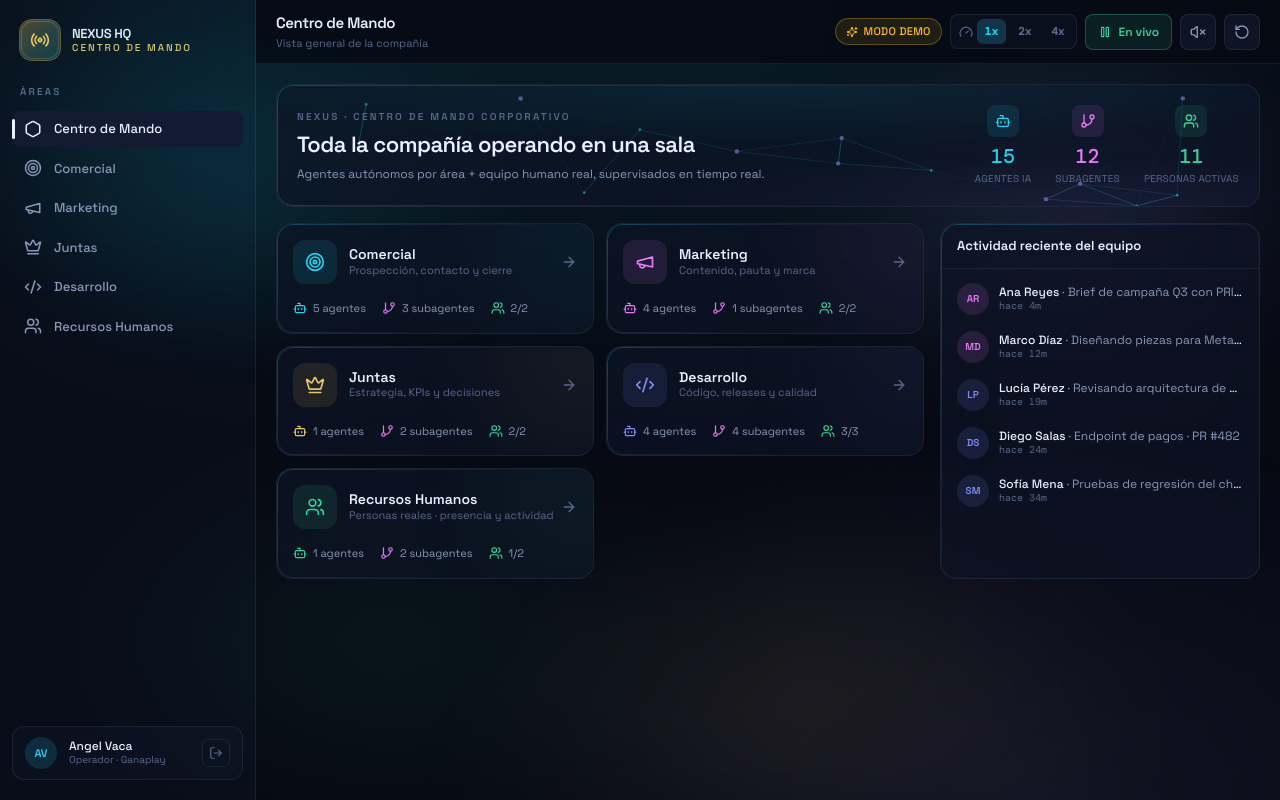
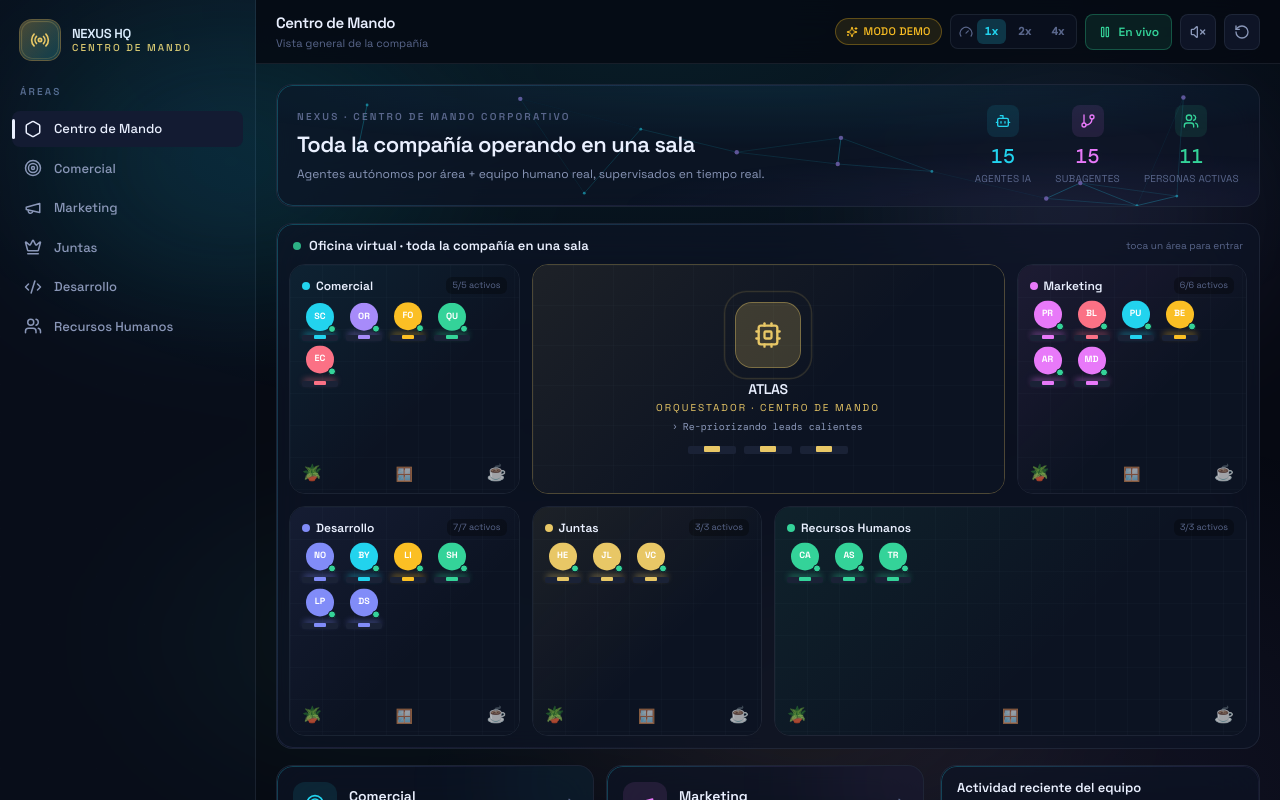
Before and after one commit to angelmarketingia-tech/director-ejecutivo-ai, a Next.js app: page / in a window 1280 px wide. Shown: the top 800 px of the page. Built offline with nearby package versions, Linux system fonts and the light colour scheme.

Commit message:
feat: OFICINA VIRTUAL interactiva en HQ — salas por area (Comercial/Marketing/Desarrollo/Directiva/RRHH) con escritorios y avatares (agentes+equipo) que trabajan; ATLAS en oficina central mas grande; click en sala -> entra al area

```diff
--- /dev/null
+++ b/components/office/OfficeMap.tsx
@@ -0,0 +1,173 @@
+"use client";
+
+import { useDeck } from "@/lib/store";
+import { AREA_BY_ID } from "@/lib/departments";
+import type { Area } from "@/lib/types";
+import { Cpu } from "lucide-react";
+
+/**
+ * Oficina virtual top-down e interactiva. Cada área es una sala con escritorios y
+ * avatares (agentes + equipo) que "trabajan". ATLAS (orquestador) en la oficina central,
+ * más grande. Click en una sala → entra a esa área.
+ */
+type Person = { key: string; label: string; color: string; working: boolean; tip: string };
+
+export function OfficeMap() {
+  const setArea = useDeck((s) => s.setArea);
+  const agents = useDeck((s) => s.agents);
+  const areaAgents = useDeck((s) => s.areaAgents);
+  const staff = useDeck((s) => s.staff);
+  const agentEnabled = useDeck((s) => s.agentEnabled);
+
+  const director = agents.find((a) => a.id === "director");
+
+  const commercial: Person[] = agents
+    .filter((a) => a.id !== "director")
+    .map((a) => ({ key: a.id, label: a.name, color: a.color, working: agentEnabled[a.id] !== false && a.status !== "idle", tip: `${a.name} · ${a.currentTask ?? a.role}` }));
+
+  function deptPeople(area: Exclude<Area, "hq">): Person[] {
+    const ags = (areaAgents[area] ?? []).map((a) => ({ key: a.id, label: a.name, color: a.color, working: agentEnabled[a.id] !== false && a.mode !== "idle", tip: `${a.name} · ${a.task ?? a.role}` }));
+    const ppl = staff.filter((p) => p.department === area).map((p) => ({ key: p.id, label: p.initials, color: p.color, working: p.presence !== "offline", tip: `${p.name} · ${p.activity || p.role}` }));
+    return [...ags, ...ppl];
+  }
+
+  const rooms: { id: Area; people: Person[] }[] = [
+    { id: "comercial", people: commercial },
+    { id: "marketing", people: deptPeople("marketing") },
+    { id: "directiva", people: deptPeople("directiva") },
+    { id: "ingenieria", people: deptPeople("ingenieria") },
+    { id: "rrhh", people: deptPeople("rrhh") },
+  ];
+
+  return (
+    <div className="panel overflow-hidden p-3">
+      <div className="mb-2 flex items-center gap-2 px-1">
+        <span className="h-2 w-2 animate-pulse rounded-full bg-ok" />
+        <p className="text-[13px] font-semibold text-text">Oficina virtual · toda la compañía en una sala</p>
+        <span className="ml-auto text-[10px] text-text-dim">toca un área para entrar</span>
+      </div>
+
+      <div className="overflow-x-auto">
+        <div
+          className="grid min-w-[760px] gap-3"
+          style={{
+            gridTemplateColumns: "repeat(4, 1fr)",
+            gridTemplateRows: "230px 230px",
+            gridTemplateAreas: `"comercial atlas atlas marketing" "ingenieria directiva rrhh rrhh"`,
+          }}
+        >
+          {/* ATLAS — oficina central, más grande */}
+          <button
+            onClick={() => setArea("hq")}
+            style={{ gridArea: "atlas" }}
+            className="group relative overflow-hidden rounded-2xl border border-director/30 text-left transition-all hover:border-director/60"
+          >
+            <Floor tint="#E8C766" big />
+            <div className="relative flex h-full flex-col items-center justify-center p-4">
+              <div className="relative grid h-16 w-16 place-items-center rounded-2xl bg-director/20 ring-1 ring-director/50">
+                <span className="absolute inset-0 animate-pulse-ring rounded-2xl" style={{ boxShadow: "0 0 0 1px rgba(232,199,102,0.5)" }} />
+                <Cpu className="h-7 w-7 text-director" />
+              </div>
+              <p className="mt-3 text-[14px] font-semibold tracking-tight text-text">{director?.name ?? "ATLAS"}</p>
+              <p className="text-[10px] uppercase tracking-[0.2em] text-director">Orquestador · Centro de Mando</p>
+              <p className="mt-1 line-clamp-1 max-w-[90%] text-center font-mono text-[10px] text-text-muted">› {director?.currentTask ?? "Coordinando la compañía"}</p>
+              {/* mesa central */}
+              <div className="mt-3 flex gap-2">
+                {[0, 1, 2].map((i) => <Desk key={i} color="#E8C766" />)}
+              </div>
+            </div>
+          </button>
+
+          {/* Salas por área */}
+          {rooms.map((r) => {
+            const meta = AREA_BY_ID[r.id];
+            return (
+              <button
+                key={r.id}
+                data-testid={`office-${r.id}`}
+                onClick={() => setArea(r.id)}
+                style={{ gridArea: r.id }}
+                className="group relative overflow-hidden rounded-2xl border border-border text-left transition-all hover:border-border-strong hover:shadow-glow-soft"
+              >
+                <Floor tint={meta.color} />
+                <div className="relative flex h-full flex-col p-3">
+                  <div className="flex items-center gap-1.5">
+                    <span className="h-2 w-2 rounded-full" style={{ background: meta.color }} />
+                    <span className="text-[12px] font-semibold text-text">{meta.label.replace(/^.*· /, "")}</span>
+                    <span className="ml-auto rounded-md bg-black/30 px-1.5 py-0.5 text-[9px] text-text-dim">
+                      {r.people.filter((p) => p.working).length}/{r.people.length} activos
+                    </span>
+                  </div>
+
+                  {/* Escritorios */}
+                  <div className="mt-2 flex flex-wrap gap-2">
+                    {r.people.slice(0, 6).map((p) => (
+                      <Workstation key={p.key} p={p} />
+                    ))}
+                    {r.people.length === 0 && <span className="text-[10px] text-text-dim">Sala lista</span>}
+                  </div>
+
+                  {/* Detalles de oficina */}
+                  <div className="mt-auto flex items-end justify-between pt-2">
+                    <span className="text-[16px] leading-none opacity-70">🪴</span>
+                    <span className="text-[14px] leading-none opacity-60">🪟</span>
+                    <span className="text-[16px] leading-none opacity-70">☕</span>
+                  </div>
+                </div>
+              </button>
+            );
+          })}
+        </div>
+      </div>
+    </div>
+  );
+}
+
+function Floor({ tint, big }: { tint: string; big?: boolean }) {
+  return (
+    <>
+      <div className="absolute inset-0" style={{ background: `linear-gradient(135deg, ${tint}14, transparent 60%), #0c1322` }} />
+      {/* baldosas */}
+      <div
+        className="absolute inset-0 opacity-[0.18]"
+        style={{
+          backgroundImage:
+            "linear-gradient(rgba(148,163,184,0.18) 1px, transparent 1px), linear-gradient(90deg, rgba(148,163,184,0.18) 1px, transparent 1px)",
+          backgroundSize: big ? "40px 40px" : "32px 32px",
+        }}
+      />
+    </>
+  );
+}
+
+/** Escritorio con monitor encendido + avatar de la persona. */
+function Workstation({ p }: { p: Person }) {
+  return (
+    <div className="flex flex-col items-center gap-1" title={p.tip}>
+      <div
+        className="animate-float"
+        style={{ animationDelay: `${(p.key.charCodeAt(0) % 10) * 0.25}s` }}
+      >
+        <div className="relative grid h-7 w-7 place-items-center rounded-full text-[9px] font-bold text-white" style={{ background: p.color }}>
+          {p.label.slice(0, 2).toUpperCase()}
+          <span
+            className="absolute -bottom-0.5 -right-0.5 h-2 w-2 rounded-full border border-[#0c1322]"
+            style={{ background: p.working ? "#34D399" : "#5A678C" }}
+          />
+        </div>
+      </div>
+      {/* mini escritorio */}
+      <div className="h-1.5 w-9 rounded-sm bg-[#1a2236]" style={{ boxShadow: p.working ? `0 -3px 6px -2px ${p.color}` : "none" }}>
+        <div className="mx-auto h-1 w-3 rounded-[1px]" style={{ background: p.working ? p.color : "#33405e" }} />
+      </div>
+    </div>
+  );
+}
+
+function Desk({ color }: { color: string }) {
+  return (
+    <div className="h-2 w-12 rounded-sm bg-[#1a2236]">
+      <div className="mx-auto h-1.5 w-4 rounded-[1px]" style={{ background: color }} />
+    </div>
+  );
+}
--- a/components/views/HQView.tsx
+++ b/components/views/HQView.tsx
@@ -2,6 +2,7 @@
 
 import { motion } from "framer-motion";
 import { NeuralBackground } from "@/components/fx/NeuralBackground";
+import { OfficeMap } from "@/components/office/OfficeMap";
 import { useDeck } from "@/lib/store";
 import { AREAS } from "@/lib/departments";
 import type { Area } from "@/lib/types";
@@ -65,6 +66,9 @@ export function HQView() {
           </div>
         </div>
       </div>
+
+      {/* Oficina virtual interactiva */}
+      <OfficeMap />
 
       {/* Áreas */}
       <div className="grid grid-cols-1 gap-4 lg:grid-cols-[1fr_320px]">
```
Also changed, not shown: 1 other file (tests, documents, lock files or other folders).
